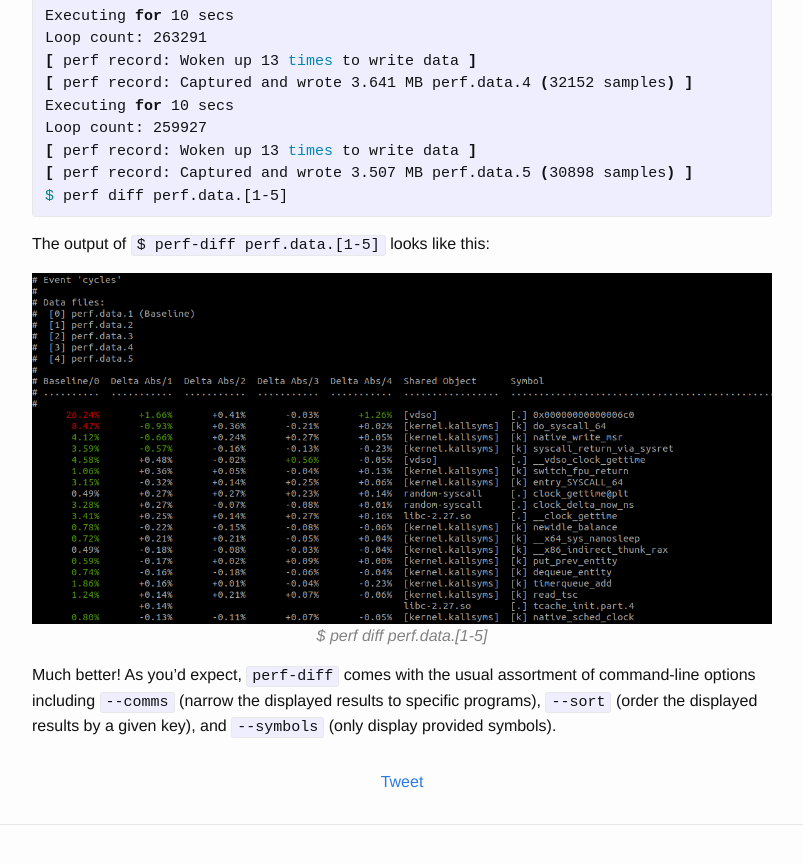
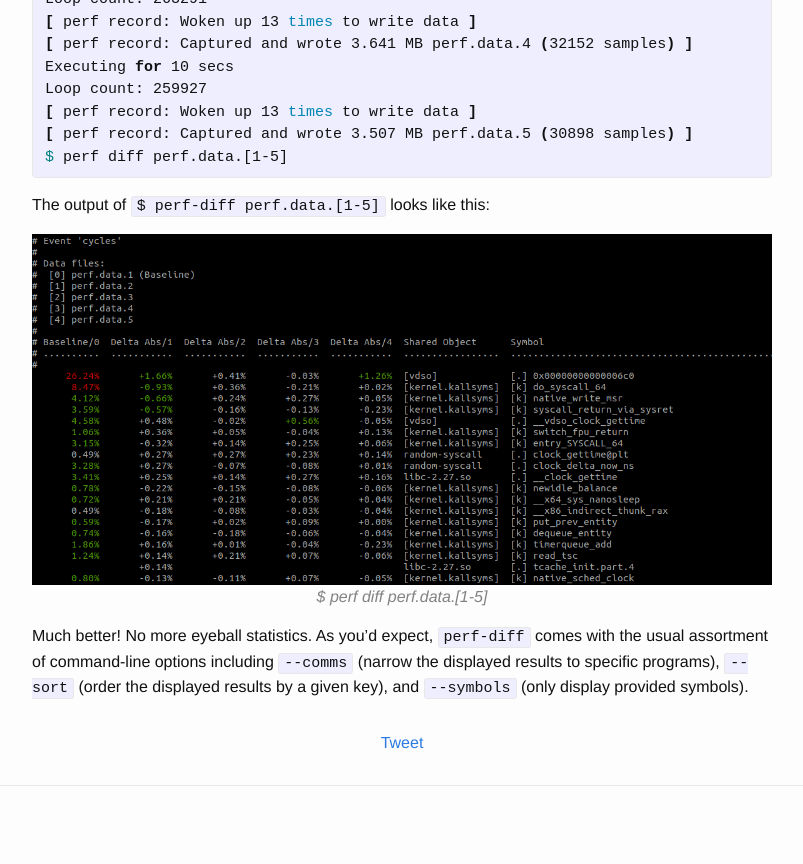
Before and after one commit to mfleming/mfleming.github.io, a Jekyll site: the page built from _posts/2020-01-17-comparing-perf-data-with-perf-diff.md, in a window 1280 px wide and 900 px high, scrolled down 1770 px. Shown: the top 864 px of the window, without its empty margins (238-1041 px from the left). Built offline with Jekyll 4.4.1, drawn with Linux system fonts in a browser that asks for light colours; comment, search, counter and statistics services are not loaded.

Commit message:
Fixes for perf-diff article.
Delete stray newline and improve the final paragraph.

```diff
--- a/_posts/2020-01-17-comparing-perf-data-with-perf-diff.md
+++ b/_posts/2020-01-17-comparing-perf-data-with-perf-diff.md
@@ -47,7 +47,6 @@ doing is using [`perf-diff`](http://man7.org/linux/man-pages/man1/perf-diff.1.ht
 
 Here's a [gist for random-syscall.c](https://gist.github.com/mfleming/c26abc925d5661a7df34737822fb5f0b),
 a small program that runs for some duration in seconds and randomly calls
-
 `nanosleep(2)` or spins in userspace for 3 milliseconds. To generate some
 profile data, I ran it 5 times and recorded a profile with `perf-record` like
 this:
@@ -85,7 +84,8 @@ The output of `$ perf-diff perf.data.[1-5]` looks like this:
   <p style="color: #828282"><i>$ perf diff perf.data.[1-5]</i></p>
 </center>
 
-Much better! As you'd expect, `perf-diff` comes with the usual assortment of
-command-line options including `--comms` (narrow the displayed results to
-specific programs), `--sort` (order the displayed results by a given key), and
-`--symbols` (only display provided symbols).
+Much better! No more eyeball statistics. As you'd expect, `perf-diff`
+comes with the usual assortment of command-line options including
+`--comms` (narrow the displayed results to specific programs), `--sort`
+(order the displayed results by a given key), and `--symbols` (only
+display provided symbols).
```
